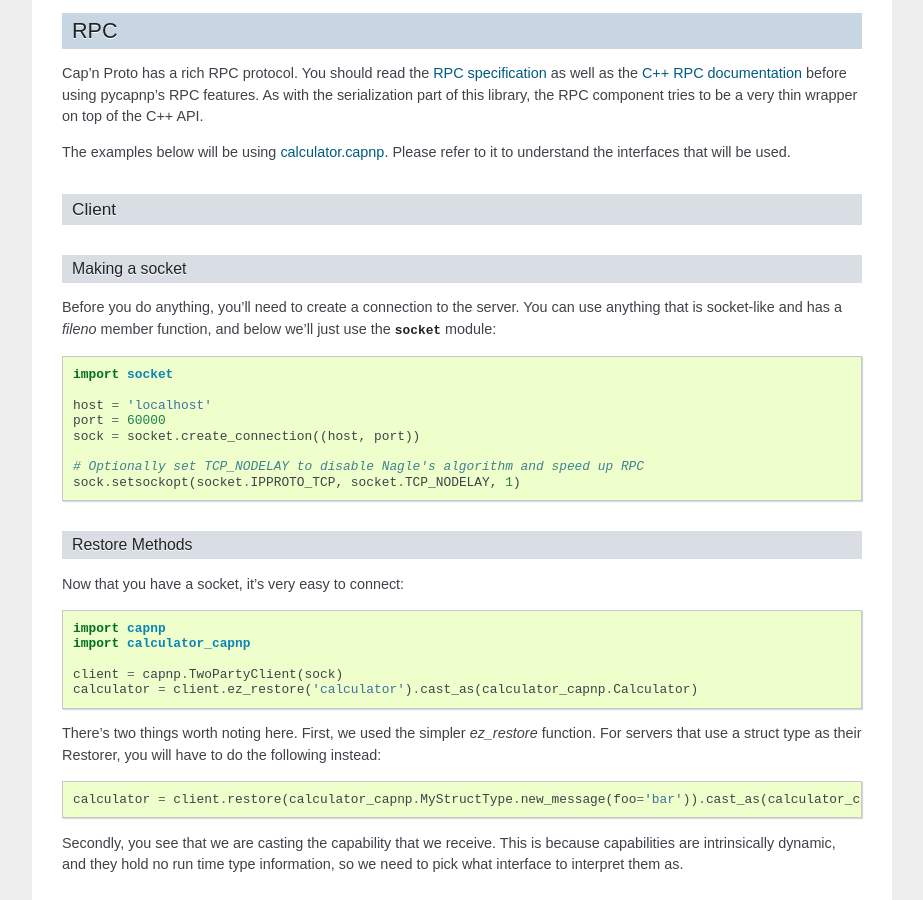
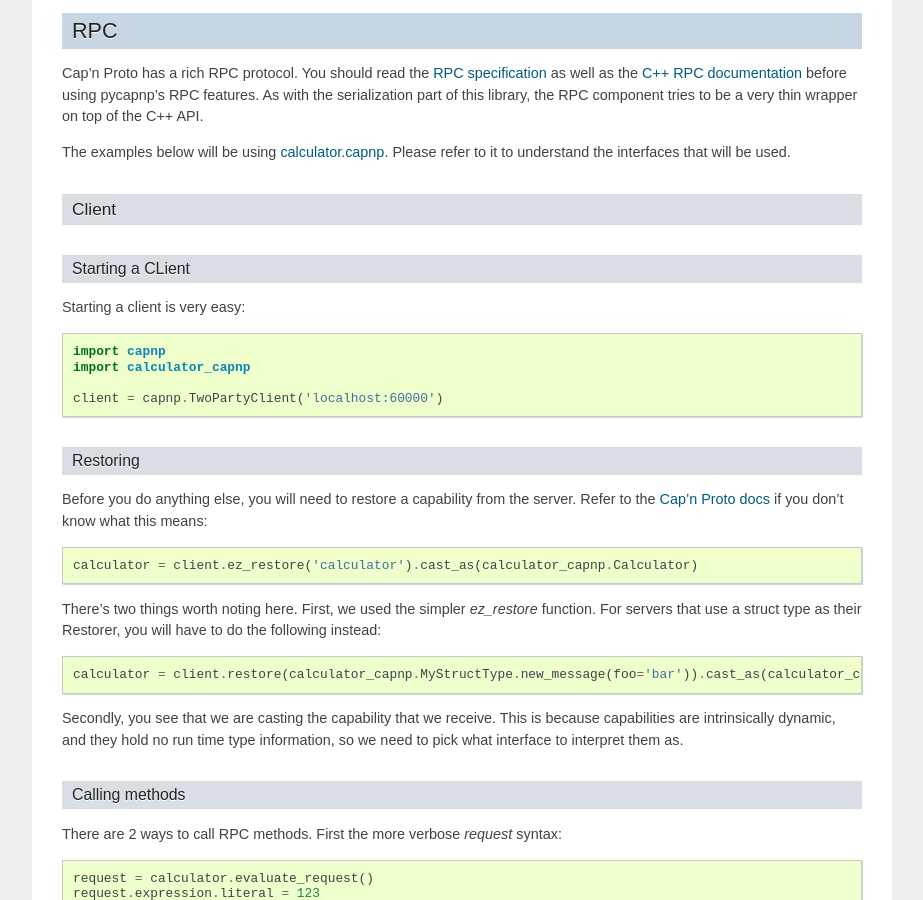
Before and after one commit to capnproto/pycapnp, a Sphinx documentation site: the page built from docs/quickstart.rst, in a window 1280 px wide and 900 px high, scrolled down 6241 px. Shown: the whole window, without its empty margins (198-1121 px from the left). Built offline with Sphinx 7.4.7, drawn with Linux system fonts in a browser that asks for light colours; the version number could not be read and is left out; some of the changed text lies outside the part shown.

Commit message:
Update RPC with simpler methods for connecting

```diff
--- a/docs/index.rst
+++ b/docs/index.rst
@@ -1,6 +1,6 @@
 .. capnp documentation master file
 
-Welcome to capnp's documentation!
+Welcome to pycapnp's documentation!
 =================================
 
 This is a python wrapping of the C++ implementation of the `Cap'n Proto <http://kentonv.github.io/capnproto/>`_ library. Here is a short description, quoted from its docs:
--- a/docs/install.rst
+++ b/docs/install.rst
@@ -42,8 +42,6 @@ or::
 
     cd pycapnp
     python setup.py install
-
-If you don't use pip, you will need to manually install Cython, and a setuptools with a version >= .8.
 
 Development
 -------------------
--- a/docs/quickstart.rst
+++ b/docs/quickstart.rst
@@ -303,29 +303,21 @@ The examples below will be using `calculator.capnp <https://github.com/jparyani/
 Client
 ~~~~~~~~~~~~~~
 
-Making a socket
+Starting a CLient
 ################
 
-Before you do anything, you'll need to create a connection to the server. You can use anything that is socket-like and has a `fileno` member function, and below we'll just use the :py:mod:`socket` module::
-
-    import socket
-
-    host = 'localhost'
-    port = 60000
-    sock = socket.create_connection((host, port))
-
-    # Optionally set TCP_NODELAY to disable Nagle's algorithm and speed up RPC
-    sock.setsockopt(socket.IPPROTO_TCP, socket.TCP_NODELAY, 1)
-
-Restore Methods
-################
-
-Now that you have a socket, it's very easy to connect::
+Starting a client is very easy::
 
     import capnp
     import calculator_capnp
 
-    client = capnp.TwoPartyClient(sock)
+    client = capnp.TwoPartyClient('localhost:60000')
+
+Restoring
+###################
+
+Before you do anything else, you will need to restore a capability from the server. Refer to the `Cap'n Proto docs <http://kentonv.github.io/capnproto/rpc.html>`_ if you don't know what this means::
+
     calculator = client.ez_restore('calculator').cast_as(calculator_capnp.Calculator)
 
 There's two things worth noting here. First, we used the simpler `ez_restore` function. For servers that use a struct type as their Restorer, you will have to do the following instead::
@@ -383,35 +375,18 @@ You can also chain promises with `then` and the same pipelining will occur::
 Server
 ~~~~~~~~~~~~~~
 
-Making a socket
-#################
-
-Again, any socket-like object will work, but here's how to do it with the :py:mod:`socket` module::
-
-    host = '' # this will bind to all interfaces
-    port = 60000
-    s = socket.socket(socket.AF_INET, socket.SOCK_STREAM)
-
-    # Optionally set TCP_NODELAY on socket to disable Nagle's algorithm
-    s.setsockopt(socket.IPPROTO_TCP, socket.TCP_NODELAY, 1)
-
-    s.bind((host, port))
-    s.listen(1)  # service only 1 client at a time
-
-Then, you will have to accept connections one at a time::
-
-    (sock, address) = s.accept()
-
 Starting a Server
 ##################
 
 Once you have a socket, it's quite simple to start a server::
 
-    server = capnp.TwoPartyServer(sock, restore)
+    server = capnp.TwoPartyServer('*:60000', restore)
 
     server.run_forever()
 
-See the `Restore`_ section
+See the `Restore`_ section for an explanation of what the `restore` object needs to looks like.
+
+.. note:: You can also pass a socket with a `fileno()` method to TwoPartyServer. In that case, `run_forever` will not work, and you will have to use `on_disconnect.wait()`.
 
 Implementing a Server
 #######################
```
Also changed, not shown: other parts of docs/install.rst (+1 -1 lines), 3 other files.
